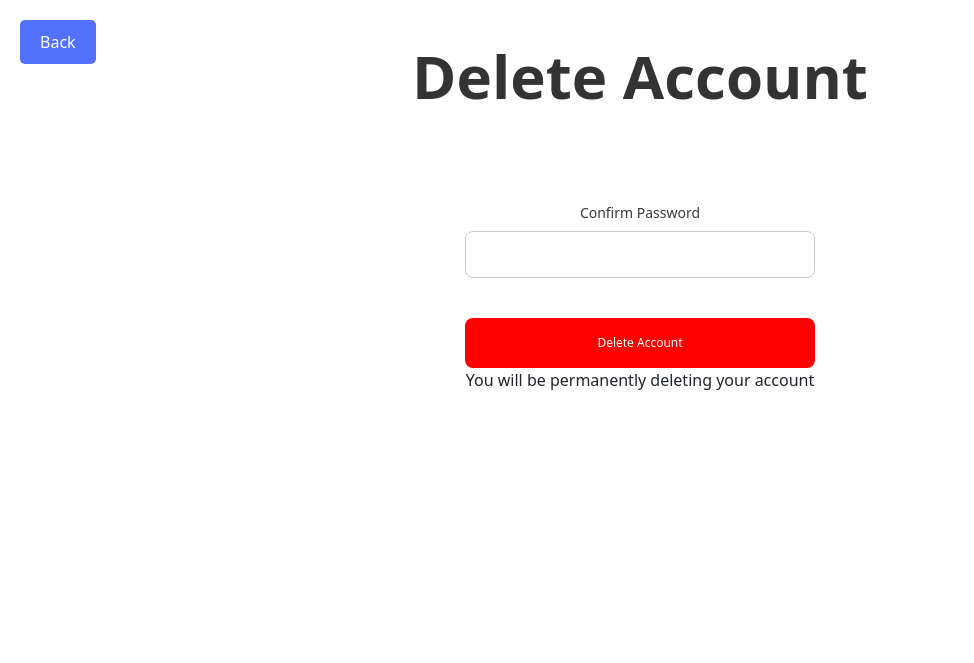
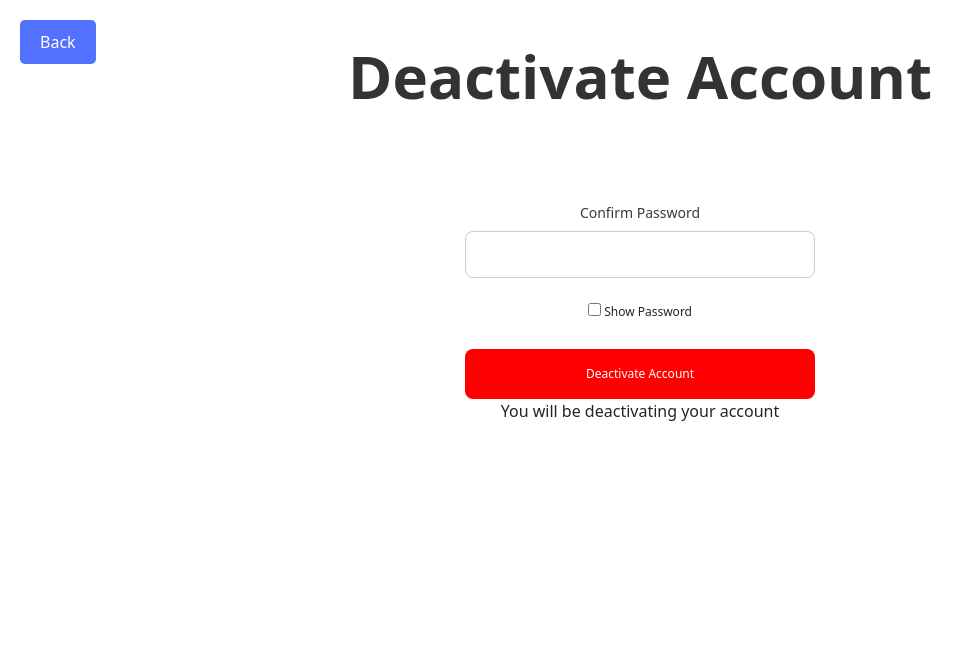
Before and after one commit to dheerazsah/Final-Year-Project-Paperlify, a Django app: page /confirmpassword in a window 1280 px wide. Shown: the top 663 px of the page, without its empty margins (0-974 px from the left). Run offline with Django 4.2, Linux system fonts and the light colour scheme.

Commit message:
Update: Delete to Deactivate
In this commit, the delete is converted into deactivate.

```diff
--- a/Paperlify/templates/confirmpassword.html
+++ b/Paperlify/templates/confirmpassword.html
@@ -9,15 +9,29 @@
     <script src="https://cdn.jsdelivr.net/npm/bootstrap@5.3.2/dist/js/bootstrap.bundle.min.js" integrity="sha384-C6RzsynM9kWDrMNeT87bh95OGNyZPhcTNXj1NW7RuBCsyN/o0jlpcV8Qyq46cDfL" crossorigin="anonymous"></script>
     <link rel="stylesheet" href="https://unicons.iconscout.com/release/v4.0.0/css/line.css">
     <link rel="icon" type="image/x-icon" href="./static/images/Paperlify Logo Blue.png">
-    <title>Delete Account</title>
+    <title>Deactivate Account</title>
 </head>
+<script>
+    document.addEventListener('DOMContentLoaded', function () {
+        var passwordInput = document.getElementById('confirm-password');
+        var showPasswordCheckbox = document.querySelector('input[type="checkbox"]');
+
+        showPasswordCheckbox.addEventListener('change', function () {
+            if (showPasswordCheckbox.checked) {
+                passwordInput.type = 'text';
+            } else {
+                passwordInput.type = 'password';
+            }
+        });
+    });
+</script>
 <body>
     <div class="back-button">
         <a href="{% url 'profile' %}">Back</a>
     </div>
 
     <section class="main-content">
-        <h1>Delete Account</h1>
+        <h1>Deactivate Account</h1>
     </section>
 
     <div class="forgot-password-container">
@@ -26,12 +40,18 @@
                     {% csrf_token %}
                     <div class="input-field">
                         <label for="confirm-password">Confirm Password</label>
-                        <input type="password" name="confirm_password" required>
+                        <input type="password" name="confirm_password" id="confirm-password" required>
                     </div>
-                    <button type="submit" class="delete-account-button" name="delete_account">Delete Account</button>
+                    <div class="input-container" cta>
+                        <label class="checkbox-container">
+                            <input type="checkbox">
+                            <span class="checkmark"></span> Show Password
+                        </label>
+                    </div>
+                    <button type="submit" class="delete-account-button" name="delete_account">Deactivate Account</button>
                 </form>
             <div class="login-container">
-                <p>You will be permanently deleting your account</p>
+                <p>You will be deactivating your account</p>
             </div>
         </section>
     </div>
```
